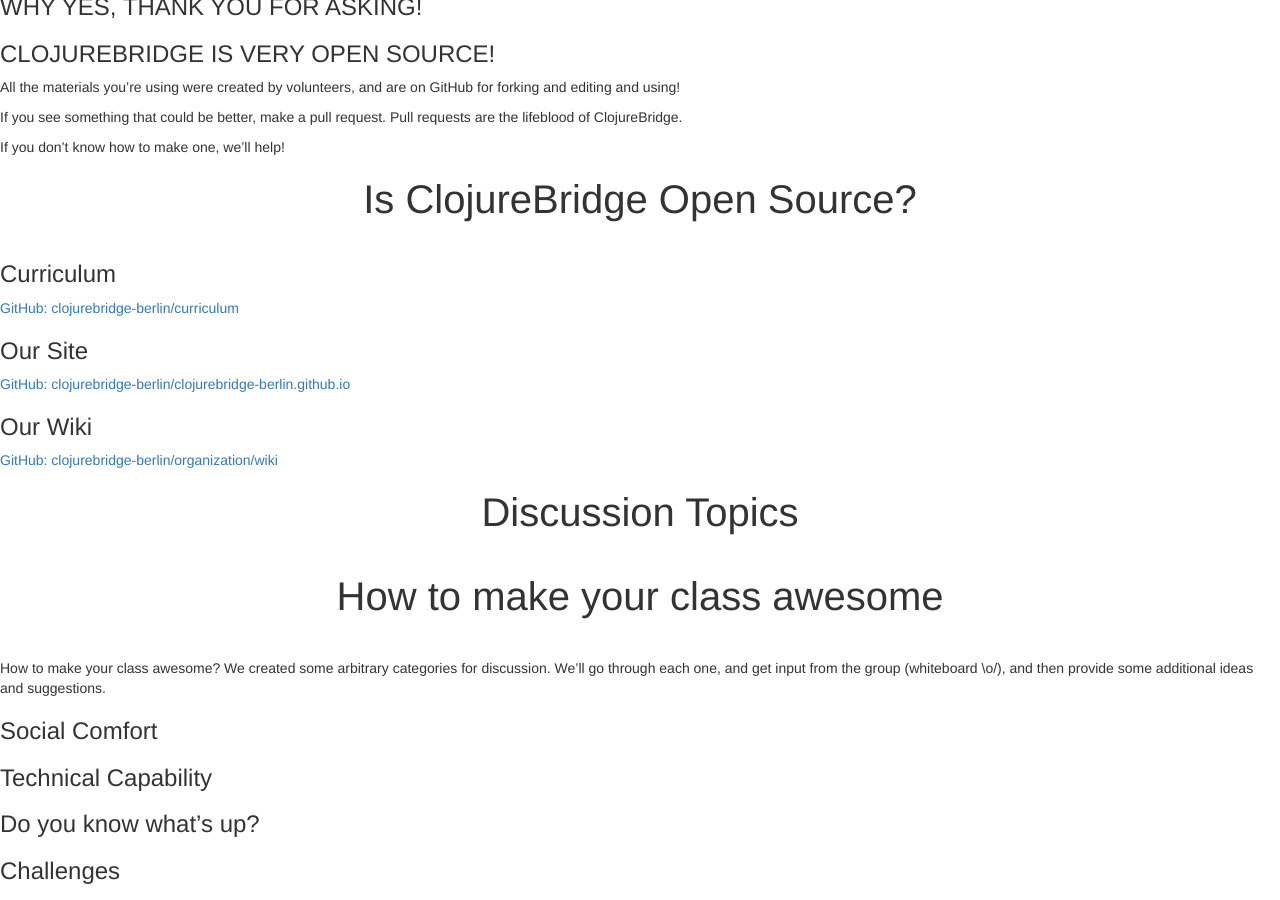
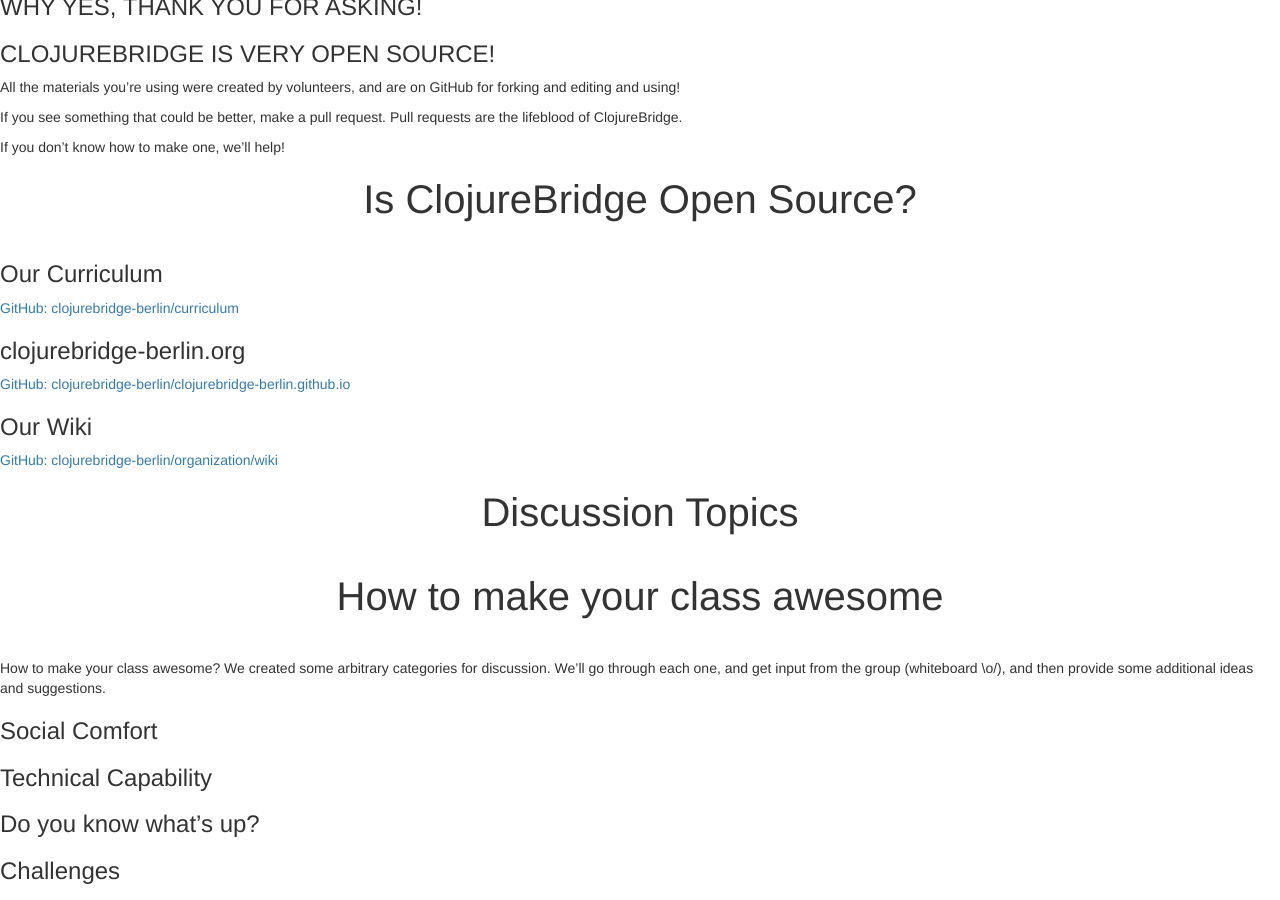
Before and after one commit to clojurebridge-berlin/clojurebridge-berlin.github.io, a Jekyll site: the page built from docs/coaches_training.deck.md, in a window 1280 px wide and 900 px high, scrolled down 2968 px. Built offline with Jekyll 4.4.1, drawn with Linux system fonts in a browser that asks for light colours; our own code applies the rules of GitHub Pages for plain Markdown files.

Commit message:
Specify OUR curriculum and *which* site is OSS

```diff
--- a/coaches_training.deck.html
+++ b/coaches_training.deck.html
@@ -190,11 +190,11 @@
     <section class="slide" id="is_clojurebridge_open_source">
 <h2>Is ClojureBridge Open Source?</h2>
 
-<h3>Curriculum</h3>
+<h3>Our Curriculum</h3>
 
 <p><a href="https://github.com/clojurebridge-berlin/curriculum">GitHub: clojurebridge-berlin/curriculum</a></p>
 
-<h3>Our Site</h3>
+<h3>clojurebridge-berlin.org</h3>
 
 <p><a href="https://github.com/clojurebridge-berlin/clojurebridge-berlin.github.io">GitHub: clojurebridge-berlin/clojurebridge-berlin.github.io</a></p>
 
--- a/docs/coaches_training.deck.md
+++ b/docs/coaches_training.deck.md
@@ -121,11 +121,11 @@
 
 #  Is ClojureBridge Open Source?
 
-### Curriculum
+### Our Curriculum
 
 [GitHub: clojurebridge-berlin/curriculum](https://github.com/clojurebridge-berlin/curriculum)
 
-### Our Site
+### clojurebridge-berlin.org
 
 [GitHub: clojurebridge-berlin/clojurebridge-berlin.github.io](https://github.com/clojurebridge-berlin/clojurebridge-berlin.github.io)
 
```
